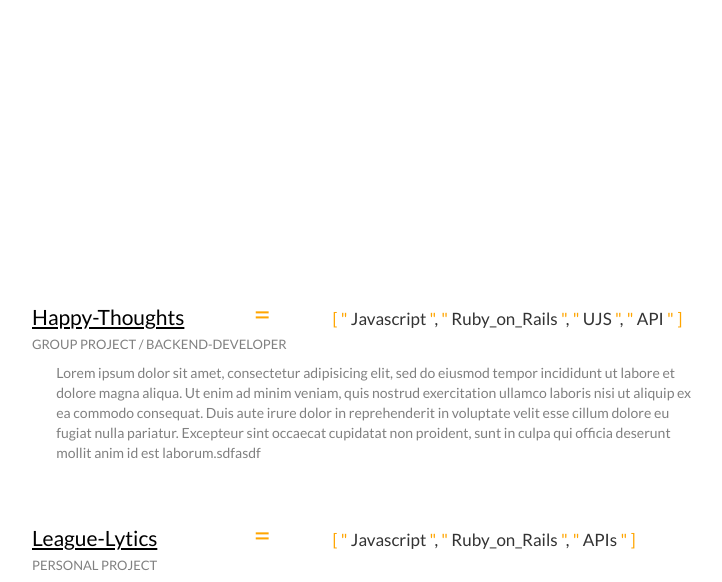
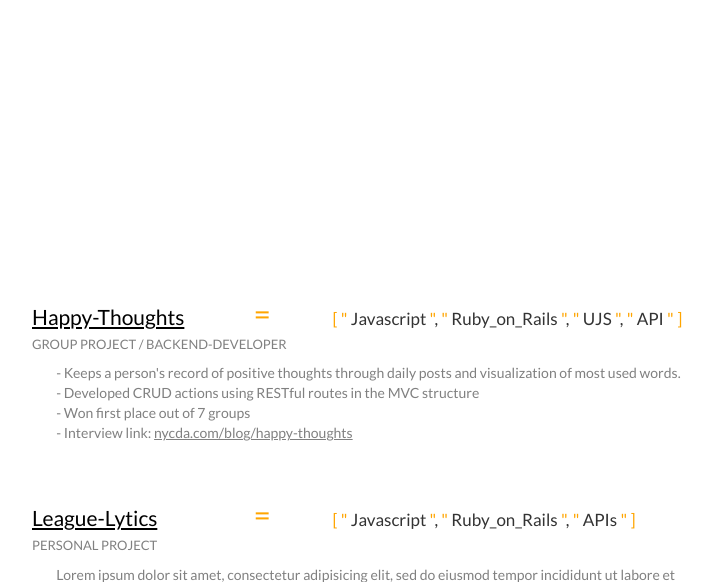
Before and after one commit to adlewic/Portfolio, a plain HTML site: page index.html in a window 1280 px wide. Shown: the part 520-1102 px from the top of the page, without its empty margins (265-987 px from the left). Drawn offline with nearby package versions, Linux system fonts and the light colour scheme.

Commit message:
contents

```diff
--- a/css/index.css
+++ b/css/index.css
@@ -88,7 +88,6 @@ body {
 	list-style: none;
 	margin-top: 30px;
 }
-
 #project_section ul li a {
 	color: black;
 	font-size: 18px;
@@ -102,6 +101,13 @@ body {
 #project_section ul li a:active {
 	font-size: 18px;
 	text-decoration: underline;
+}
+#project_section ul li p a {
+	font-size: 12px;
+	color: grey;
+}
+#project_section ul li p a:hover {
+	font-size: 13px;
 }
 #about_section {
 	margin-top: 150px;
@@ -161,6 +167,7 @@ body {
 	padding-bottom: 10px;
 	color: grey;
 }
+
 /* Small devices (tablets, 768px and up) */
 @media (min-width: 768px) {
 	.nav_menus a {
@@ -224,7 +231,6 @@ body {
 	#project_section ul li {
 		margin-top: 50px;
 	}
-
 	#project_section ul li a {
 		font-size: 20px;
 	}
@@ -233,6 +239,13 @@ body {
 	}
 	#project_section ul li a:active {
 		font-size: 20px;
+	}
+	#project_section ul li p a {
+		font-size: 14px;
+		color: grey;
+	}
+	#project_section ul li p a:hover {
+		font-size: 15px;
 	}
 	#orange_hello {
 		width: 80px;
--- a/index.html
+++ b/index.html
@@ -67,12 +67,10 @@
 							<p>GROUP PROJECT / BACKEND-DEVELOPER</p>
 						</div>
 						<div class="detail_description">
-							<p>Lorem ipsum dolor sit amet, consectetur adipisicing elit, sed do eiusmod
-							tempor incididunt ut labore et dolore magna aliqua. Ut enim ad minim veniam,
-							quis nostrud exercitation ullamco laboris nisi ut aliquip ex ea commodo
-							consequat. Duis aute irure dolor in reprehenderit in voluptate velit esse
-							cillum dolore eu fugiat nulla pariatur. Excepteur sint occaecat cupidatat non
-							proident, sunt in culpa qui officia deserunt mollit anim id est laborum.sdfasdf</p>
+							<p>- Keeps a person's record of positive thoughts through daily posts and visualization of most used words. <br>
+							- Developed CRUD actions using RESTful routes in the MVC structure<br>
+							- Won first place out of 7 groups <br>
+							- Interview link: <a id="happy_thoughts" href="https://nycda.com/blog/happy-thoughts">nycda.com/blog/happy-thoughts</a></p>
 						</div>
 					</li>
 					<li>
```
